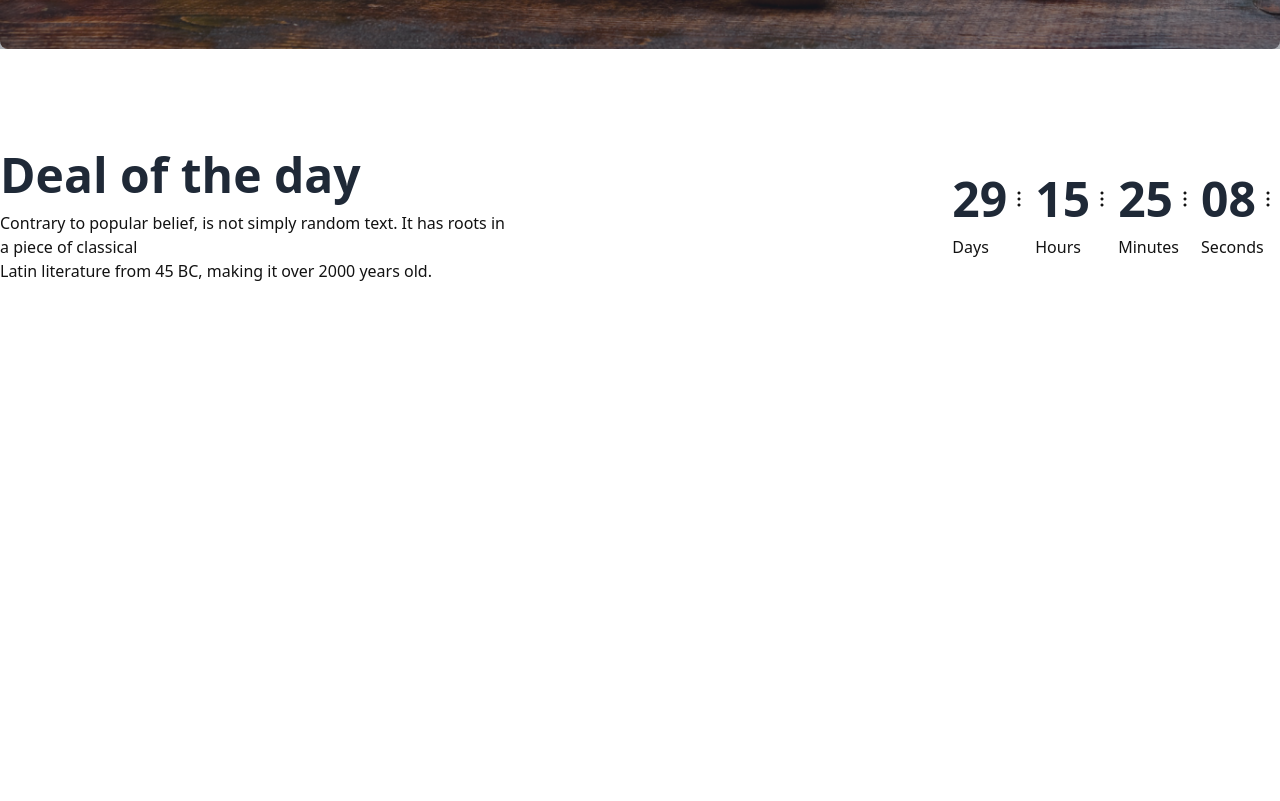
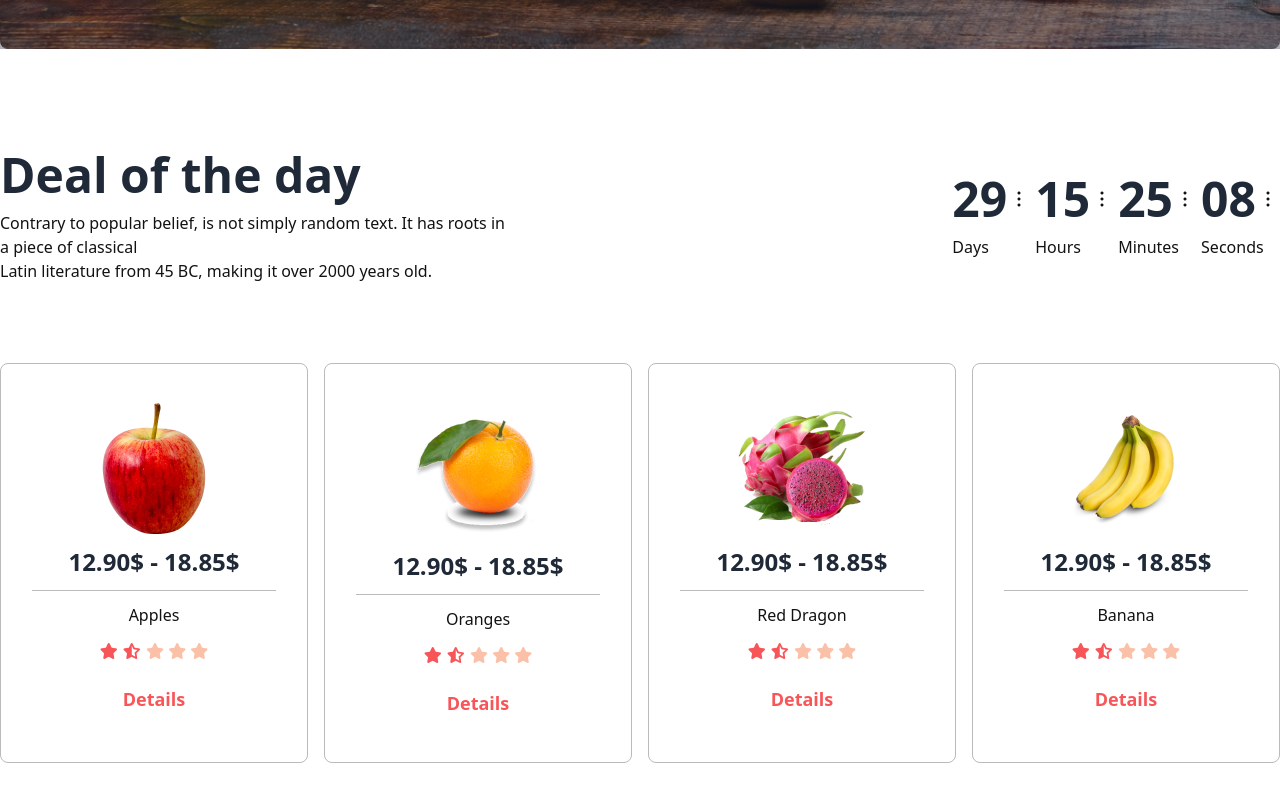
Before and after one commit to ShoroveTajmen/B8A3-fruit-brust, a plain HTML site: page index.html in a window 1280 px wide. Shown: the part 747-1548 px from the top of the page. Before the commit the page ends 1142 px from the top, so only its background shows below. Drawn offline with nearby package versions, Linux system fonts and the light colour scheme; grey boxes are pictures that could not be loaded.

Commit message:
deal of the day section done

```diff
--- a/index.html
+++ b/index.html
@@ -116,7 +116,7 @@
                       We supply highly quality organic products
                     </p>
                     <button
-                      class="btn bg-[#F85559] border-none text-white text-[12px] md:text-base rounded-lg font-extrabold"
+                      class="btn bg-[#F85559] border-none text-white text-[12px] md:text-base rounded-lg font-extrabold normal-case"
                     >
                       Shop Now
                     </button>
@@ -162,7 +162,7 @@
                       We supply highly quality organic products
                     </p>
                     <button
-                      class="btn bg-[#F85559] border-none text-white text-[12px] md:text-base rounded-lg font-extrabold"
+                      class="btn bg-[#F85559] border-none text-white text-[12px] md:text-base rounded-lg font-extrabold normal-case"
                     >
                       Shop Now
                     </button>
@@ -208,7 +208,7 @@
                       We supply highly quality organic products
                     </p>
                     <button
-                      class="btn bg-[#F85559] border-none text-white text-[12px] md:text-base rounded-lg font-extrabold"
+                      class="btn bg-[#F85559] border-none text-white text-[12px] md:text-base rounded-lg font-extrabold normal-case"
                     >
                       Shop Now
                     </button>
@@ -253,7 +253,7 @@
                       We supply highly quality organic products
                     </p>
                     <button
-                      class="btn bg-[#F85559] border-none text-white text-[12px] md:text-base rounded-lg font-extrabold"
+                      class="btn bg-[#F85559] border-none text-white text-[12px] md:text-base rounded-lg font-extrabold normal-case"
                     >
                       Shop Now
                     </button>
@@ -285,53 +285,159 @@
       <!-- ///// Deal of the day section start ///// -->
       <section class="container mx-auto md:mb-20 lg:mb-28">
         <!-- deal container -->
-        <div class="md:flex justify-between ">
+        <div class="md:flex justify-between mb-20">
           <!-- deal info -->
           <div class="max-w-[60%] md:max-w-[40%] ml-20 md:ml-0">
-            <h1 class="text-2xl md:text-2xl lg:text-5xl text-center md:text-left font-extrabold pb-3">Deal of the day</h1>
+            <h1
+              class="text-2xl md:text-2xl lg:text-5xl text-center md:text-left font-extrabold pb-3"
+            >
+              Deal of the day
+            </h1>
             <p class="text-[#121212] mb-9 md:mb-0 text-center md:text-left">
               Contrary to popular belief, is not simply random text. It has
-              roots in a piece of classical <br> Latin literature from 45 BC, making
-              it over 2000 years old.
+              roots in a piece of classical <br />
+              Latin literature from 45 BC, making it over 2000 years old.
             </p>
           </div>
           <!-- Count down -->
-          <div class="flex  gap-4 md:gap-1 justify-center items-center">
+          <div class="flex gap-4 md:gap-1 justify-center items-center">
             <!-- Days -->
             <div class="">
               <div class="flex items-center">
-                <h1 class="text-3xl md:text-2xl lg:text-5xl font-extrabold">29</h1>
-                <img src="./images/Frame(1).png" alt="">
+                <h1 class="text-3xl md:text-2xl lg:text-5xl font-extrabold">
+                  29
+                </h1>
+                <img src="./images/Frame(1).png" alt="" />
               </div>
               <h3 class="text-[#121212] pt-3">Days</h3>
             </div>
             <!-- Hours -->
             <div>
               <div class="flex items-center">
-                <h1 class="text-3xl md:text-2xl lg:text-5xl font-extrabold">15</h1>
-                <img src="./images/Frame(1).png" alt="">
+                <h1 class="text-3xl md:text-2xl lg:text-5xl font-extrabold">
+                  15
+                </h1>
+                <img src="./images/Frame(1).png" alt="" />
               </div>
               <h3 class="text-[#121212] pt-3">Hours</h3>
             </div>
             <!-- Minutes -->
             <div>
               <div class="flex items-center">
-                <h1 class="text-3xl md:text-2xl lg:text-5xl font-extrabold">25</h1>
-                <img src="./images/Frame(1).png" alt="">
+                <h1 class="text-3xl md:text-2xl lg:text-5xl font-extrabold">
+                  25
+                </h1>
+                <img src="./images/Frame(1).png" alt="" />
               </div>
               <h3 class="text-[#121212] pt-3">Minutes</h3>
             </div>
             <!-- Second -->
             <div>
               <div class="flex items-center">
-                <h1 class="text-3xl md:text-2xl lg:text-5xl font-extrabold">08</h1>
-                <img src="./images/Frame(1).png" alt="">
+                <h1 class="text-3xl md:text-2xl lg:text-5xl font-extrabold">
+                  08
+                </h1>
+                <img src="./images/Frame(1).png" alt="" />
               </div>
               <h3 class="text-[#121212] pt-3">Seconds</h3>
             </div>
           </div>
         </div>
+        <!-- deal card container-->
+        <div
+          class=" grid gap-4 md:gap-2 lg:gap-4 grid-cols-1 md:grid-cols-2 lg:grid-cols-4 "
+        >
+          <!-- card 1 -->
+          <div
+            class="card space-y-3 flex justify-center items-center h-[400px] rounded-lg border border-[#bcb9b9]"
+          >
+            <img class="" src="./images/fruit6.png" alt="" />
+            <h2 class="text-2xl font-extrabold text-center">12.90$ - 18.85$</h2>
+            <hr class="border-1 border-[#bdbaba] w-[244px]" />
+            <p class="text-center text-[#121212]">Apples</p>
+            <div>
+              <i class="fa-solid fa-star text-[#F85559]"></i>
+              <i class="fa-solid fa-star-half-stroke text-[#F85559]"></i>
+              <i class="fa-solid fa-star text-[#FBC0A8]"></i>
+              <i class="fa-solid fa-star text-[#FBC0A8]"></i>
+              <i class="fa-solid fa-star text-[#FBC0A8]"></i>
+            </div>
+
+            <button
+              class="btn btn-ghost text-[18px] font-bold text-[#F85559] normal-case"
+            >
+              Details
+            </button>
+          </div>
+          <!-- card 2 -->
+          <div
+            class="card space-y-3 flex justify-center items-center  h-[400px] rounded-lg border border-[#bcb9b9]"
+          >
+            <img class="" src="./images/fruit7.png" alt="" />
+            <h2 class="text-2xl font-extrabold text-center">12.90$ - 18.85$</h2>
+            <hr class="border-1 border-[#bdbaba] w-[244px]" />
+            <p class="text-center text-[#121212]">Oranges</p>
+            <div>
+              <i class="fa-solid fa-star text-[#F85559]"></i>
+              <i class="fa-solid fa-star-half-stroke text-[#F85559]"></i>
+              <i class="fa-solid fa-star text-[#FBC0A8]"></i>
+              <i class="fa-solid fa-star text-[#FBC0A8]"></i>
+              <i class="fa-solid fa-star text-[#FBC0A8]"></i>
+            </div>
+
+            <button
+              class="btn btn-ghost text-[18px] font-bold text-[#F85559] normal-case"
+            >
+              Details
+            </button>
+          </div>
+          <!-- card 3 -->
+          <div
+            class="card space-y-3 flex justify-center items-center  h-[400px] rounded-lg border border-[#bcb9b9]"
+          >
+            <img class="" src="./images/fruit8.png" alt="" />
+            <h2 class="text-2xl font-extrabold text-center">12.90$ - 18.85$</h2>
+            <hr class="border-1 border-[#bdbaba] w-[244px]" />
+            <p class="text-center text-[#121212]">Red Dragon</p>
+            <div>
+              <i class="fa-solid fa-star text-[#F85559]"></i>
+              <i class="fa-solid fa-star-half-stroke text-[#F85559]"></i>
+              <i class="fa-solid fa-star text-[#FBC0A8]"></i>
+              <i class="fa-solid fa-star text-[#FBC0A8]"></i>
+              <i class="fa-solid fa-star text-[#FBC0A8]"></i>
+            </div>
+
+            <button
+              class="btn btn-ghost text-[18px] font-bold text-[#F85559] normal-case"
+            >
+              Details
+            </button>
+          </div>
+          <!-- card 4 -->
+          <div
+            class="card space-y-3 flex justify-center items-center h-[400px] rounded-lg border border-[#bcb9b9]"
+          >
+            <img class="" src="./images/fruit9.png" alt="" />
+            <h2 class="text-2xl font-extrabold text-center">12.90$ - 18.85$</h2>
+            <hr class="border-1 border-[#bdbaba] w-[244px]" />
+            <p class="text-center text-[#121212]">Banana</p>
+            <div>
+              <i class="fa-solid fa-star text-[#F85559]"></i>
+              <i class="fa-solid fa-star-half-stroke text-[#F85559]"></i>
+              <i class="fa-solid fa-star text-[#FBC0A8]"></i>
+              <i class="fa-solid fa-star text-[#FBC0A8]"></i>
+              <i class="fa-solid fa-star text-[#FBC0A8]"></i>
+            </div>
+
+            <button
+              class="btn btn-ghost text-[18px] font-bold text-[#F85559] normal-case"
+            >
+              Details
+            </button>
+          </div>
+        </div>
       </section>
+      <!-- ///// Deal of the day section start ///// -->
     </main>
     <footer></footer>
   </body>
```
